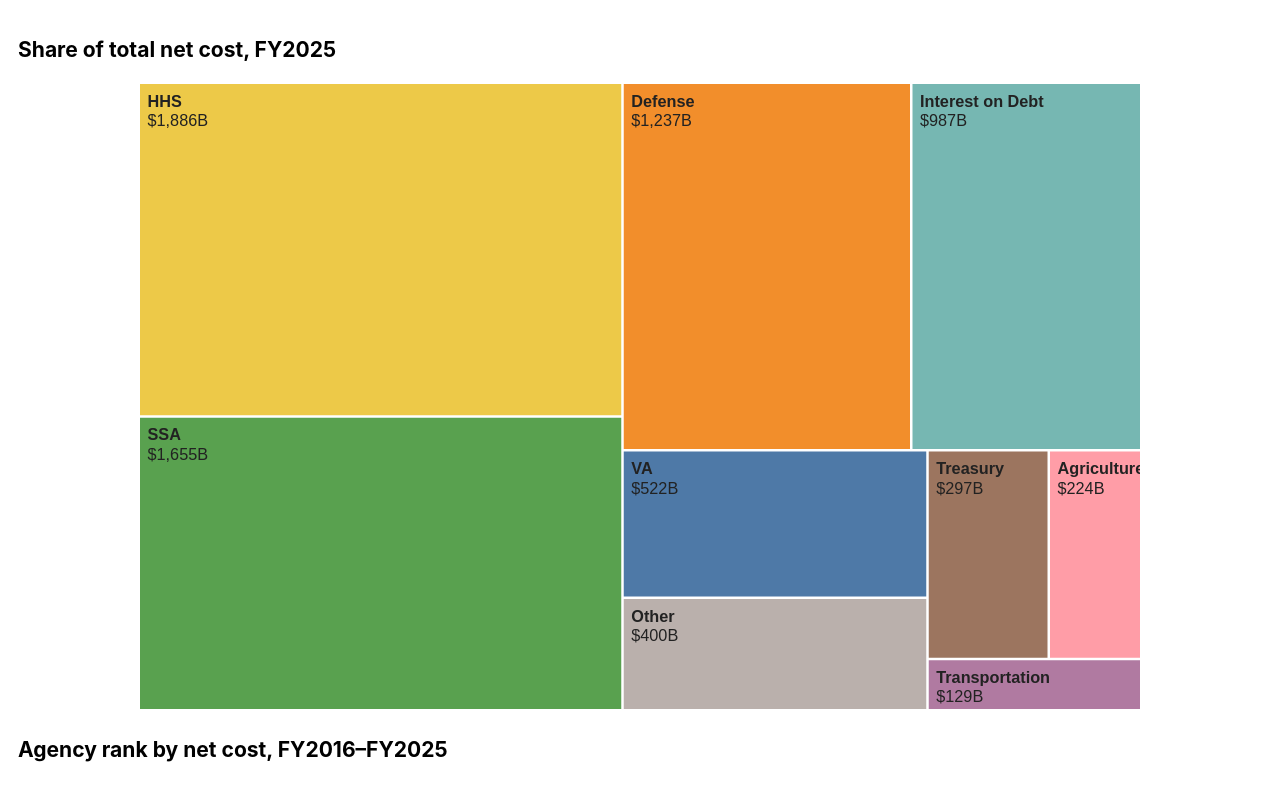
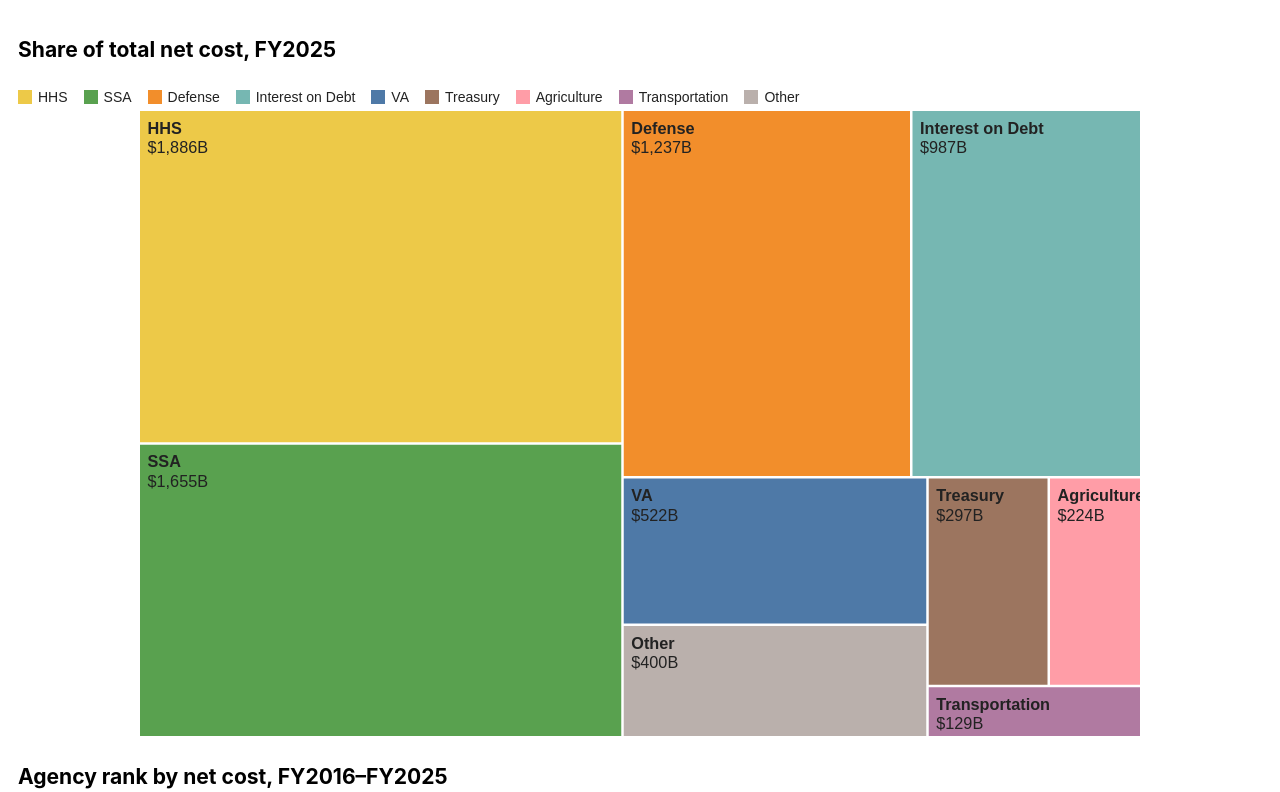
Before and after one commit to Kshao17/cosi116a-group9-final, a plain HTML site: page index.html in a window 1280 px wide. Shown: the part 588-1380 px from the top of the page. Drawn offline with Linux system fonts and the light colour scheme.

Commit message:
Update interaction and legend

```diff
--- a/index.html
+++ b/index.html
@@ -51,6 +51,7 @@
   <!-- Your visualization here -->
   <div class="vis-holder">
     <h3 id="treemap-title"></h3>
+    <div id="legend"></div>
     <div id="treemap"></div>
 
     <h3 id="bumpchart-title"></h3>
@@ -114,6 +115,8 @@
   <!-- Scripts at the end avoid need for dealing with async, defer, or onload event handlers -->
   <script src="lib/d3.v7/d3.v7.min.js"></script>
   <script src="js/data.js"></script>
+  <script src="js/state.js"></script>
+  <script src="js/legend.js"></script>
   <script src="js/treemap.js"></script>
   <script src="js/bumpchart.js"></script>
   <script src="js/visualization.js"></script>
--- /dev/null
+++ b/js/legend.js
@@ -0,0 +1,37 @@
+// Clicking a legend item also selects that agency
+function legend() {
+  let container = null;
+
+  function chart(selector) {
+    container = d3.select(selector);
+    container.selectAll("div.legend-item")
+      .data(AGENCY_ORDER)
+      .join("div")
+      .attr("class", "legend-item")
+      .style("display", "inline-flex").style("align-items", "center")
+      .style("margin", "0 16px 6px 0").style("cursor", "pointer")
+      .style("font", "14px sans-serif")
+      .on("click", (event, agency) => selectAgency(agency))
+      .call(item => {
+        item.selectAll("span.swatch").data(d => [d]).join("span")
+          .attr("class", "swatch")
+          .style("display", "inline-block").style("width", "14px").style("height", "14px")
+          .style("margin-right", "6px");
+        item.selectAll("span.label").data(d => [d]).join("span")
+          .attr("class", "label").text(d => d);
+      });
+    chart.highlight();
+  }
+
+  // Gray out legend items that are not selected
+  chart.highlight = function () {
+    if (!container) return chart;
+    container.selectAll("span.swatch").style("background", d => colorFor(d));
+    container.selectAll("span.label")
+      .style("font-weight", d => d === state.selectedAgency ? "bold" : "normal")
+      .style("color", d => (state.selectedAgency === null || state.selectedAgency === d) ? "#222" : "#999");
+    return chart;
+  };
+
+  return chart;
+}
--- /dev/null
+++ b/js/state.js
@@ -0,0 +1,19 @@
+const state = {
+  selectedAgency: null
+};
+
+const dispatcher = d3.dispatch("selectAgency");
+
+const FADED_GRAY = "#D9D9D9";
+
+// Click the same agency again to clear the selection
+function selectAgency(agency) {
+  state.selectedAgency = (agency === state.selectedAgency) ? null : agency;
+  dispatcher.call("selectAgency", null, state.selectedAgency);
+}
+
+// Agency color when it is selected
+function colorFor(agency) {
+  const s = state.selectedAgency;
+  return (s === null || s === agency) ? AGENCY_COLOR(agency) : FADED_GRAY;
+}
--- a/js/treemap.js
+++ b/js/treemap.js
@@ -1,5 +1,7 @@
+// Clicking a block selects that agency; clicking empty space clears it
 function treemap() {
   let width = 800, height = 500, year = null;
+  let svg = null;
 
   function chart(selector, data) {
     const rows = data.filter(d => d.year === year);
@@ -11,39 +13,71 @@ function treemap() {
       .sort((a, b) => b.value - a.value);
     d3.treemap().size([width, height]).paddingInner(2).round(true)(root);
 
-    const svg = d3.select(selector).selectAll("svg").data([null]).join("svg")
+    svg = d3.select(selector).selectAll("svg").data([null]).join("svg")
       .attr("viewBox", `0 0 ${width} ${height}`)
       .attr("preserveAspectRatio", "xMidYMid meet")
       .style("width", "100%").style("height", "auto");
+
+    svg.selectAll("rect.background").data([null]).join("rect")
+      .attr("class", "background")
+      .attr("width", width).attr("height", height)
+      .attr("fill", "white")
+      .on("click", () => selectAgency(null));
 
     const cell = svg.selectAll("g.cell")
       .data(root.leaves(), d => d.data.agency)
       .join("g")
       .attr("class", "cell")
-      .attr("transform", d => `translate(${d.x0},${d.y0})`);
+      .attr("transform", d => `translate(${d.x0},${d.y0})`)
+      .style("cursor", "pointer")
+      // Click a block to select its agency
+      .on("click", (event, d) => {
+        event.stopPropagation();
+        selectAgency(d.data.agency);
+      });
 
-    cell.selectAll("rect").data(d => [d]).join("rect")
+    cell.selectAll("rect.block").data(d => [d]).join("rect")
+      .attr("class", "block")
       .attr("width", d => d.x1 - d.x0)
-      .attr("height", d => d.y1 - d.y0)
-      .attr("fill", d => AGENCY_COLOR(d.data.agency));
+      .attr("height", d => d.y1 - d.y0);
 
+    // Clip each label to its block so long names don't spill over
     cell.selectAll("clipPath").data(d => [d]).join("clipPath")
       .attr("id", d => `clip-${d.data.agency.replace(/\W/g, "")}`)
       .selectAll("rect").data(d => [d]).join("rect")
       .attr("width", d => d.x1 - d.x0).attr("height", d => d.y1 - d.y0);
 
+    // Basic hover text
     cell.selectAll("title").data(d => [d]).join("title")
       .text(d => `${d.data.agency}\nFY${year} net cost: $${d3.format(",.0f")(d.data.netCost)}B\n` +
                  `Share of total: ${d3.format(".1%")(d.data.netCost / total)}`);
 
+    // Labels only where the block is big enough to fit them
     cell.selectAll("text").data(d => (d.x1 - d.x0 > 60 && d.y1 - d.y0 > 34) ? [d] : []).join("text")
       .attr("clip-path", d => `url(#clip-${d.data.agency.replace(/\W/g, "")})`)
       .attr("x", 6).attr("y", 18)
-      .style("font", "13px sans-serif").style("fill", "#222")
+      .style("font", "13px sans-serif").style("pointer-events", "none")
       .call(t => t.selectAll("tspan").data(d => [d.data.agency, `$${d3.format(",.0f")(d.data.netCost)}B`])
         .join("tspan").attr("x", 6).attr("dy", (d, i) => i ? "1.2em" : 0)
         .style("font-weight", (d, i) => i ? "normal" : "bold").text(d => d));
+
+    chart.highlight();
   }
+
+  // Recolor blocks for the current selection
+  chart.highlight = function () {
+    if (!svg) return chart;
+    const s = state.selectedAgency;
+    svg.selectAll("g.cell rect.block")
+      .transition().duration(300)
+      .attr("fill", d => colorFor(d.data.agency))
+      .attr("stroke", d => d.data.agency === s ? "#222" : "none")
+      .attr("stroke-width", 3);
+    svg.selectAll("g.cell text")
+      .transition().duration(300)
+      .style("fill", d => (s === null || s === d.data.agency) ? "#222" : "#999");
+    return chart;
+  };
 
   chart.width = function (v) { if (!arguments.length) return width; width = v; return chart; };
   chart.height = function (v) { if (!arguments.length) return height; height = v; return chart; };
--- a/js/visualization.js
+++ b/js/visualization.js
@@ -7,10 +7,14 @@
 
     const latestYear = d3.max(data, d => d.year);
     d3.select("#treemap-title").text(`Share of total net cost, FY${latestYear}`);
+    const myLegend = legend();
+    myLegend("#legend");
 
-    treemap()
-      .year(latestYear)
-      ("#treemap", data);
+    const myTreemap = treemap().year(latestYear);
+    myTreemap("#treemap", data);
+
+    dispatcher.on("selectAgency.treemap", () => myTreemap.highlight());
+    dispatcher.on("selectAgency.legend", () => myLegend.highlight());
 
     const firstYear = d3.min(data, d => d.year);
     d3.select("#bumpchart-title").text(`Agency rank by net cost, FY${firstYear}–FY${latestYear}`);
```
